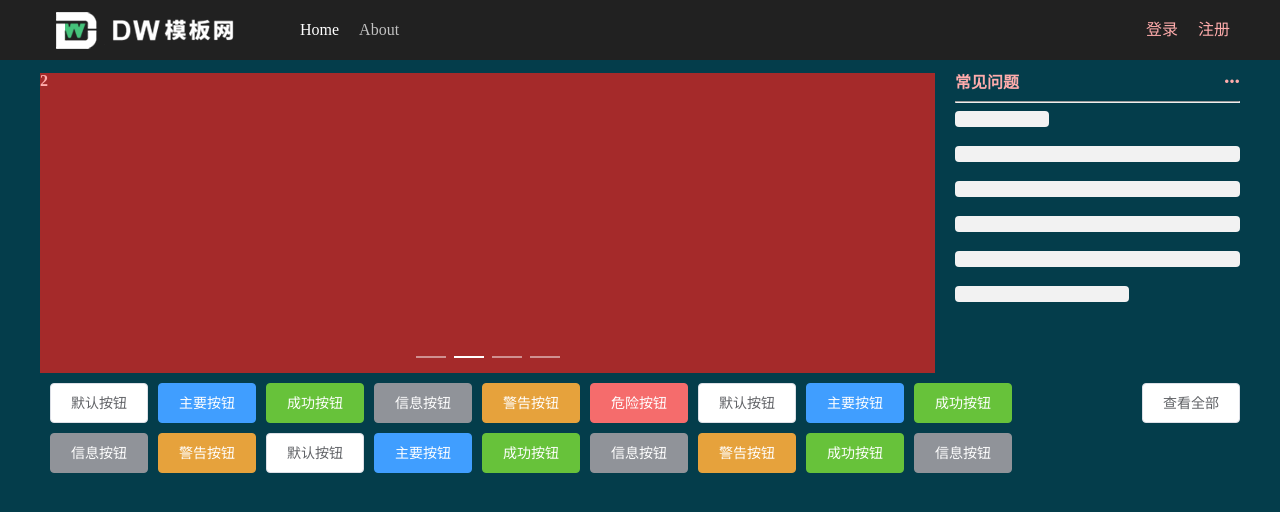
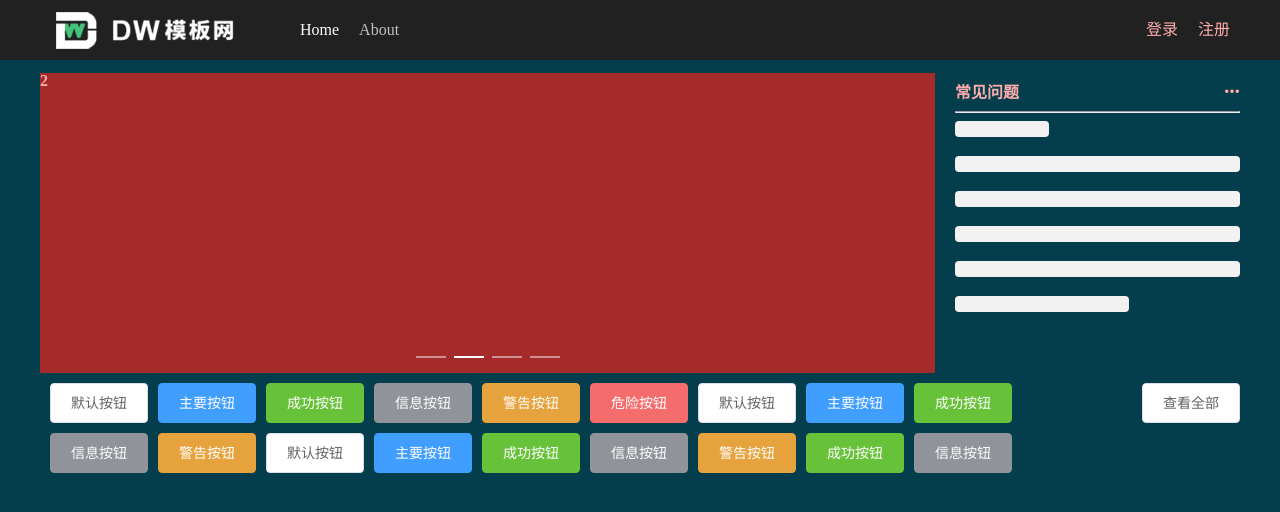
Before and after one commit to bear9527/webpackVue3, a Vue app: page / in a window 1280 px wide. Shown: the top 512 px of the page. Built offline with nearby package versions, Linux system fonts and the light colour scheme.

Commit message:
compony edit

```diff
--- a/src/compontents/home/index.vue
+++ b/src/compontents/home/index.vue
@@ -94,6 +94,8 @@ export default {};
         background-color: brown;
       }
       .problemWrapper {
+        padding-top: 10px;
+        padding-bottom: 10px;
         .problem-top {
           height: 20px;
           h2 {
```
